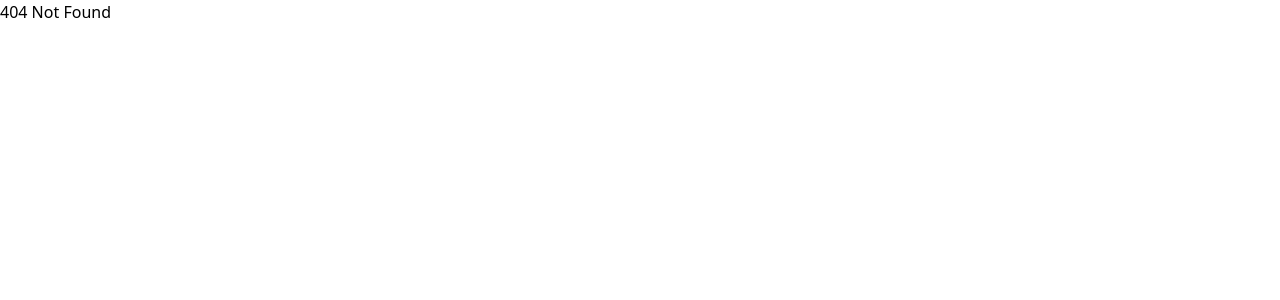
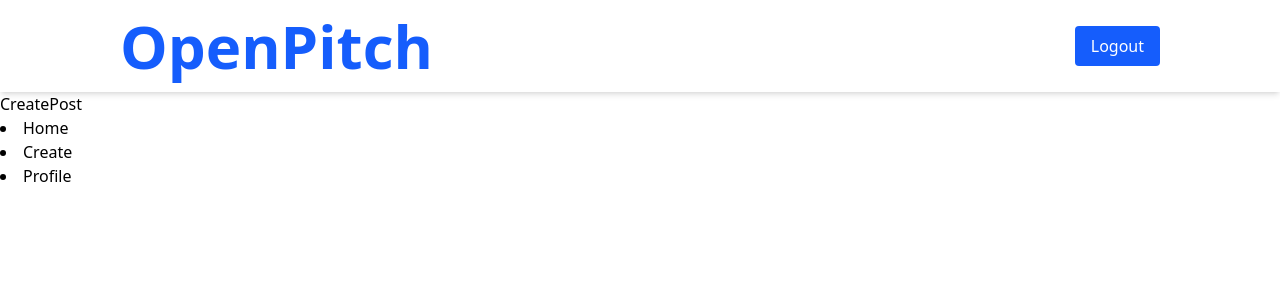
Before and after one commit to Vishnu25112003/OpenPitch, a React (Vite) app in the folder frontend/: page /create in a window 1280 px wide. Before the commit this address had no page. Shown: the top 300 px of the page. Built offline with nearby package versions, Linux system fonts and the light colour scheme.

Commit message:
Navigation Updates

```diff
--- a/frontend/src/App.tsx
+++ b/frontend/src/App.tsx
@@ -2,21 +2,36 @@
 import { BrowserRouter, Route, Routes, Navigate } from "react-router-dom";
 import Login from "./auth/Login";
 import Signin from "./auth/Signin";
-
-import UserApp from "./components/user/UserApp";
-import AdminApp from "./components/admin/AdminApp";
+import Homepage from "./components/user/pages/Homepage";
+import Profile from "./components/user/pages/Profile";
+import CreatePost from "./components/user/pages/CreatePost";
+import Dashboard from "./components/admin/pages/Dashboard";
+import Navbar from "./components/user/components/Navbar";
+import Verities from "./components/user/components/Verities";
 
 const App: React.FC = () => {
   return (
     <BrowserRouter>
+
+        {/* Login */}
       <Routes>
         <Route path="/" element={<Navigate to="/login" />} />
         <Route path="/login" element={<Login />} />
         <Route path="/signin" element={<Signin />} />
-        <Route path="/user/*" element={<UserApp />} />
-        <Route path="/admin/*" element={<AdminApp />} />
-        <Route path="*" element={<h1>404 Not Found</h1>} />
       </Routes>
+
+        {/* User */}
+      <Routes>
+        <Route path="/homepage" element={<><Navbar /> <Homepage /><Verities/></>} />
+        <Route path="/profile" element={<><Navbar /> <Profile /><Verities/></> } />
+        <Route path="/create" element={ <><Navbar /> <CreatePost /><Verities/></> } />
+      </Routes>
+
+        {/* Admin */}
+      <Routes>
+        <Route path="/dashboard" element={<Dashboard />} />
+      </Routes>
+
     </BrowserRouter>
   );
 };
--- a/frontend/src/auth/Login.tsx
+++ b/frontend/src/auth/Login.tsx
@@ -40,10 +40,10 @@ const loginUser = async (data: LoginFormData) => {
 
     if (role === "User") {
       alert("User Login successful!");
-      navigate("/user");
+      navigate("/homepage");
     } else if (role === "Admin") {
       alert("Admin Login successful!");
-      navigate("/admin");
+      navigate("/dashboard");
     } else {
       alert("Login failed: Role not found. Please Recheck ");
       console.error("Unexpected role:", role);
--- a/frontend/src/components/admin/AdminApp.tsx
+++ /dev/null
@@ -1,13 +0,0 @@
-// src/components/admin/AdminApp.tsx
-import { Routes, Route } from "react-router-dom";
-import Dashboard from "./pages/Dashboard"; // Changed to correct relative path
-
-const AdminApp = () => {
-  return (
-    <Routes>
-      <Route path="/" element={<Dashboard />} />
-    </Routes>
-  );
-};
-
-export default AdminApp;
--- a/frontend/src/components/user/UserApp.tsx
+++ /dev/null
@@ -1,22 +0,0 @@
-import { Routes, Route } from "react-router-dom";
-import Homepage from "./pages/Homepage";
-import Navbar from "./components/Navbar";
-import Verities from "./components/Verities";
-import CreatePost from "./pages/CreatePost";
-import Profile from "./pages/Profile";
-
-const UserApp = () => {
-  return (
-    <>
-      <Navbar />
-      <Routes>
-        <Route path="/" element={<Homepage />} />
-        <Route path="/create" element={<CreatePost />} />
-        <Route path="/profile" element={<Profile />} />
-      </Routes>
-      <Verities />
-    </>
-  );
-};
-
-export default UserApp;
--- a/frontend/src/components/user/components/Navbar.tsx
+++ b/frontend/src/components/user/components/Navbar.tsx
@@ -10,7 +10,7 @@ const Navbar: React.FC = () => {
   return (
     <nav className="bg-white shadow-md px-30 py-4 flex justify-between items-center">
       <div className="text-6xl font-bold text-blue-600">
-        <Link to="/user">OpenPitch</Link>
+        <Link to="/homepage">OpenPitch</Link>
       </div>
       <button
         onClick={handleLogout}
--- a/frontend/src/components/user/components/Verities.tsx
+++ b/frontend/src/components/user/components/Verities.tsx
@@ -4,7 +4,7 @@ const Verities : React.FC = () => {
     return (
         <div>
             <li>
-                <Link to="/user">Home</Link>
+                <Link to="/homepage">Home</Link>
             </li>
             <li>
                 <Link to="/create">Create</Link>
```
